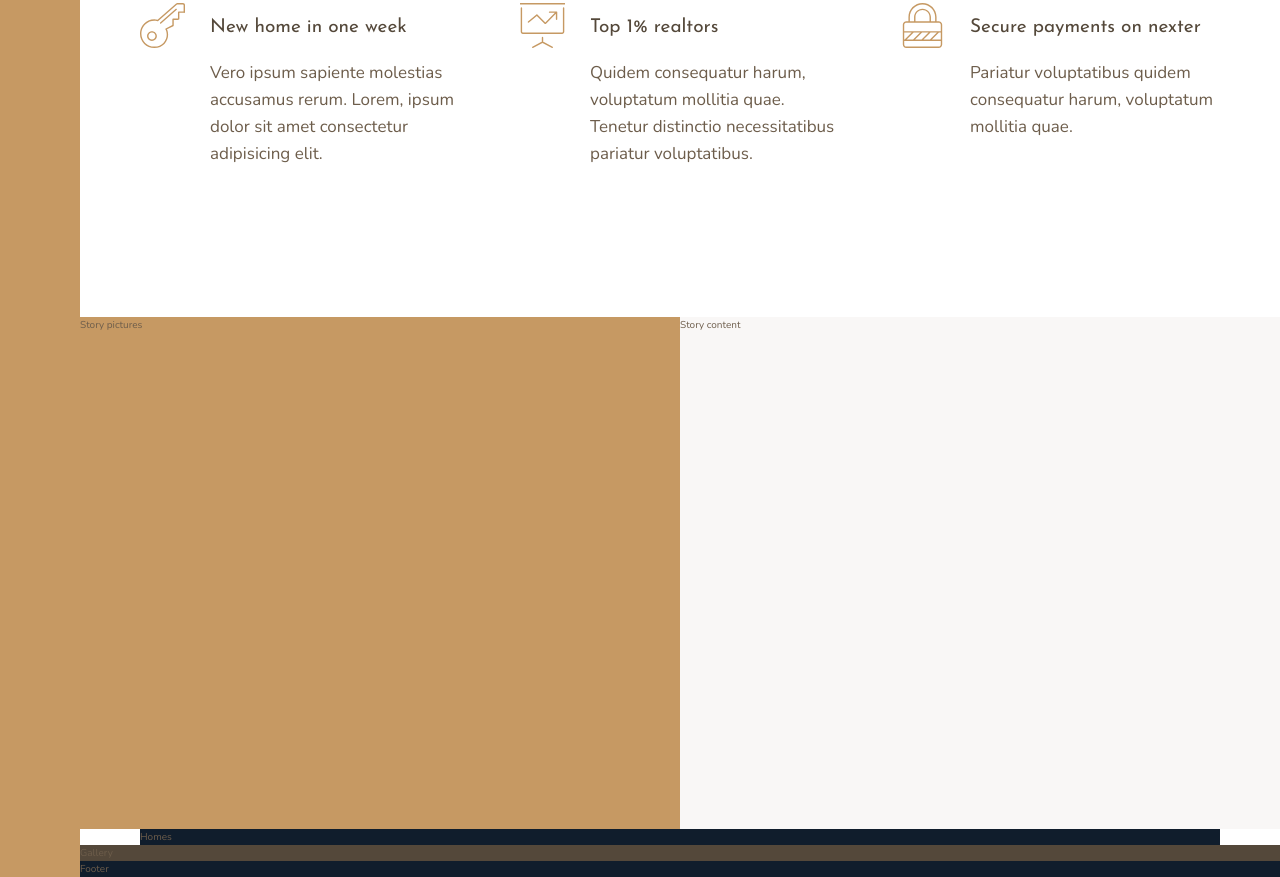
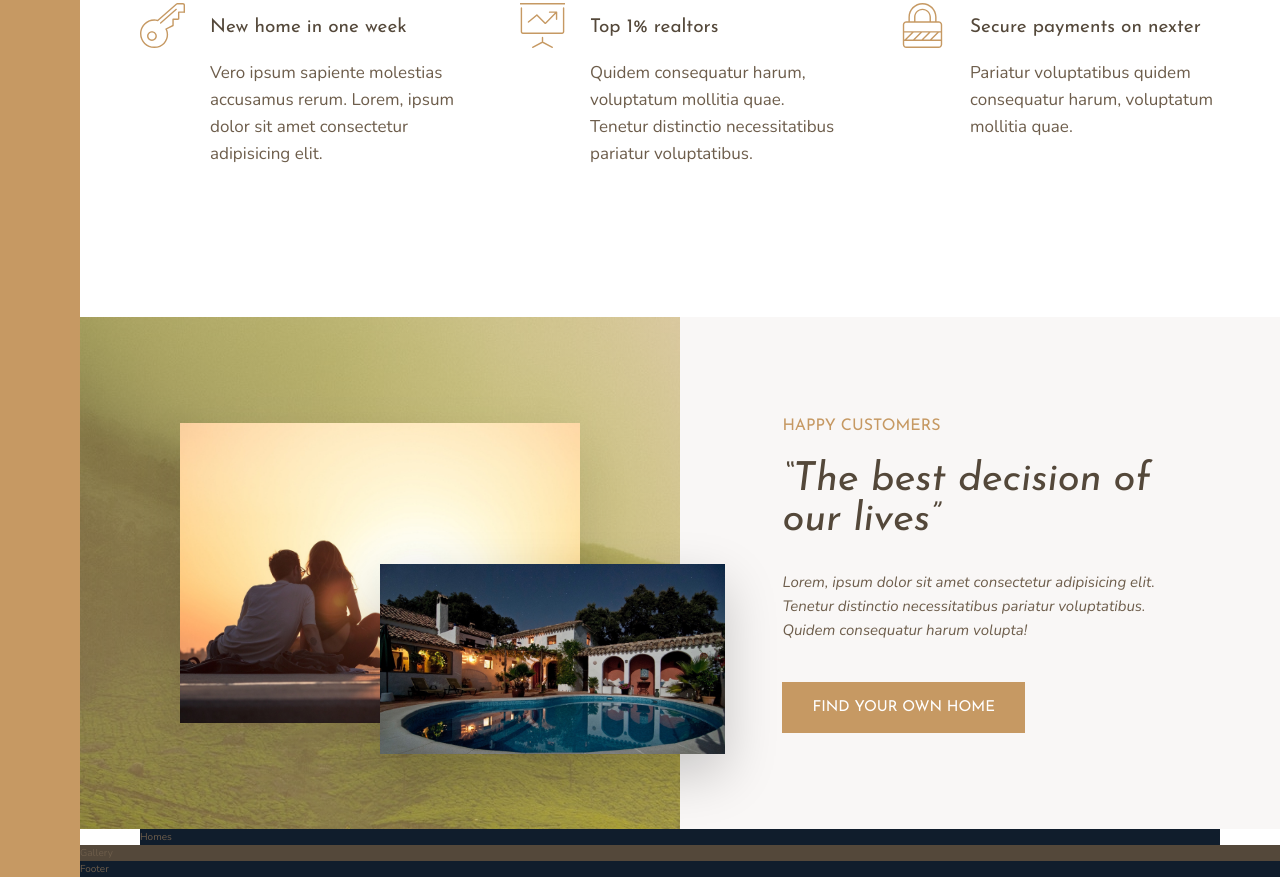
Before and after one commit to michaelbretagne/css_grid, a website: page index.html in a window 1280 px wide. Shown: the part 994-1871 px from the top of the page. Drawn offline with nearby package versions, Linux system fonts and the light colour scheme.

Commit message:
Build story section

```diff
--- a/index.html
+++ b/index.html
@@ -72,11 +72,16 @@
     </section>
 
     <div class="story__pictures">
-        Story pictures
+        <img src="img/story-1.jpeg" alt="Couple with new house" class="story__img--1">
+        <img src="img/story-2.jpeg" alt="New house" class="story__img--2">
     </div>
 
     <div class="story__content">
-        Story content
+        <h3 class="heading-3 mb-sm">Happy Customers</h3>
+        <h2 class="heading-2 heading-2--dark mb-md">&ldquo;The best decision of our lives&rdquo;</h2>
+        <p class="story__text">Lorem, ipsum dolor sit amet consectetur adipisicing elit. Tenetur distinctio necessitatibus pariatur voluptatibus.
+            Quidem consequatur harum volupta!</p>
+        <button class="btn">Find your own home</button>
     </div>
 
     <section class="homes">
--- a/sass/_story.scss
+++ b/sass/_story.scss
@@ -2,9 +2,41 @@
     &__pictures {
         background-color: $color-primary;
         grid-column: full-start / col-end 4;
+        background-image: linear-gradient(rgba($color-primary, 0.5), rgba($color-primary, 0.5)), url(../img/back.jpg);
+        display: grid;
+        grid-template-rows: repeat(6, 1fr);
+        grid-template-columns: repeat(6, 1fr);
+        align-items: center;
     }
+
+    &__img--1 {
+        width: 100%;
+        grid-row: 2 / 6;
+        grid-column: 2 / 6;
+        box-shadow: 0 2rem 5rem rgba(#000, 0.1);
+    }
+
+    &__img--2 {
+        width: 115%;
+        grid-row: 4 / 6;
+        grid-column: 4 / 7;
+        z-index: 100;
+        box-shadow: 0 2rem 5rem rgba(#000, 0.2);
+    }
+
     &__content {
         background-color: $color-grey-light-1;
         grid-column: col-start 5 / full-end;
+        padding: 6rem 8vw;
+        display: flex;
+        flex-direction: column;
+        justify-content: center;
+        align-items: flex-start;
+    }
+
+    &__text {
+        font-size: 1.5rem;
+        font-style: italic;
+        margin-bottom: 4rem;
     }
 }
--- a/sass/_typography.scss
+++ b/sass/_typography.scss
@@ -9,10 +9,22 @@
 
 .heading-2 {
   @extend %heading;
+  font-size: 4rem;
+  font-style: italic;
+  line-height: 1;
+  &--light {
+    color: $color-grey-light-1;
+  }
+  &--dark {
+    color: $color-grey-dark-1;
+  }
 }
 
 .heading-3 {
   @extend %heading;
+  font-size: 1.6rem;
+  color: $color-primary;
+  text-transform: uppercase;
 }
 
 .heading-4 {
@@ -25,3 +37,35 @@
     color: $color-grey-dark-1;
   }
 }
+
+.btn {
+  background-color: $color-primary;
+  color: #fff;
+  border: none;
+  border-radius: 0;
+  font-family: $font-display;
+  font-size: 1.5rem;
+  text-transform: uppercase;
+  padding: 1.8rem 3rem;
+  cursor: pointer;
+  transition: all .2s;
+  &:hover {
+    background-color: $color-primary-dark;
+  }
+}
+
+.mb-sm {
+  margin-bottom: 2rem;
+}
+
+.mb-md {
+  margin-bottom: 3rem;
+}
+
+.mb-lg {
+  margin-bottom: 4rem;
+}
+
+.mb-hg {
+  margin-bottom: 8rem;
+}
```
Also changed, not shown: css/style.css. Lines whose indentation alone changed are shown as unchanged.
